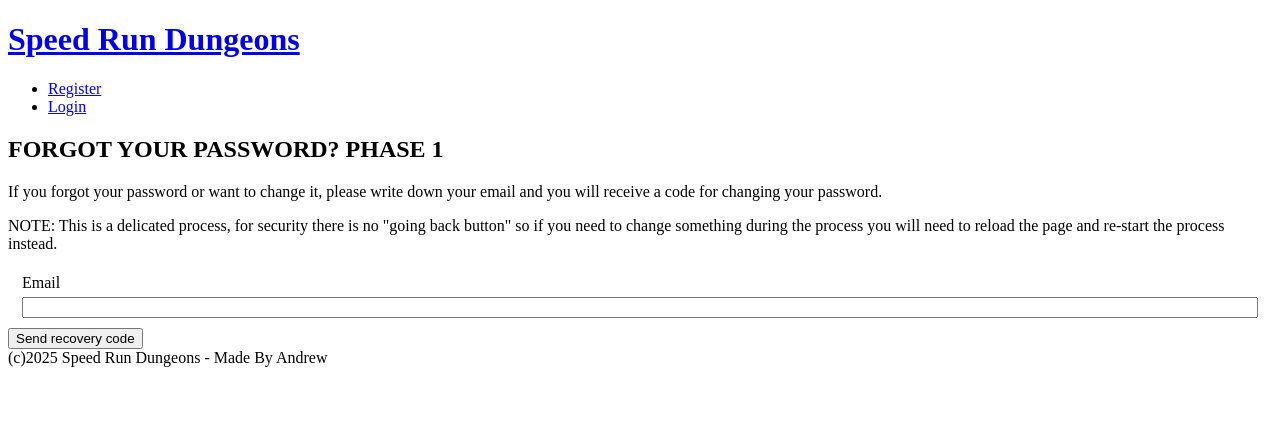
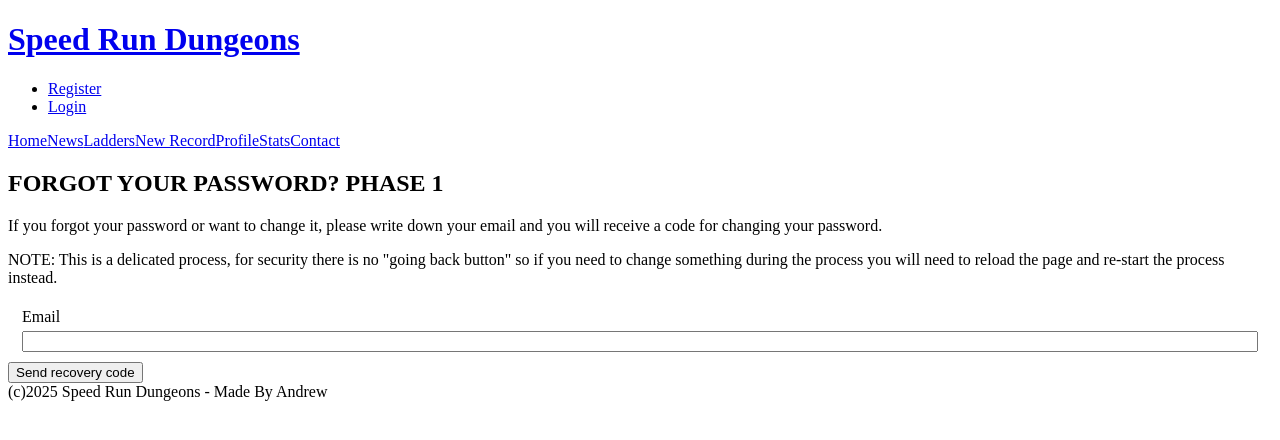
Before and after one commit to andriusmw/MMORanking-Front, a React (Create React App) app: page /forpass in a window 1280 px wide. Shown: the top 440 px of the page. Built offline with nearby package versions, Linux system fonts and the light colour scheme.

Commit message:
NavBar created

```diff
--- a/src/components/Header.js
+++ b/src/components/Header.js
@@ -1,16 +1,27 @@
 import { Link } from "react-router-dom";
 import { Auth } from "./Auth";
-
-
+import { AuthContext } from "../context/AuthContext";
+import { useContext } from "react";
 
 export const Header = () => {
-
+    const {token, user, logout} = useContext(AuthContext);
 
     return (
         <header>
             <h1> <Link to={'/'}>Speed Run Dungeons</Link> </h1>
             <nav>
                 <Auth />
+                <navBar>
+                  <span><Link to={'/'}>Home</Link></span>
+                  <span><Link to={'/news'}>News</Link></span>
+                  <span><Link to={'/ladders'}>Ladders</Link></span>
+                  <span><Link to={'/newrecord'}>New Record</Link></span>
+                  <span><Link to={'/profile'}>Profile</Link></span>
+                  <span><Link to={'/stats'}>Stats</Link></span>
+                  <span><Link to={'/contact'}>Contact</Link></span>
+
+               {  user?.user?.role == "admin" ? <span><Link to={'/admin-panel'}>Admin Panel</Link></span> : null}
+                </navBar>
             </nav>
         </header>
     );
```
